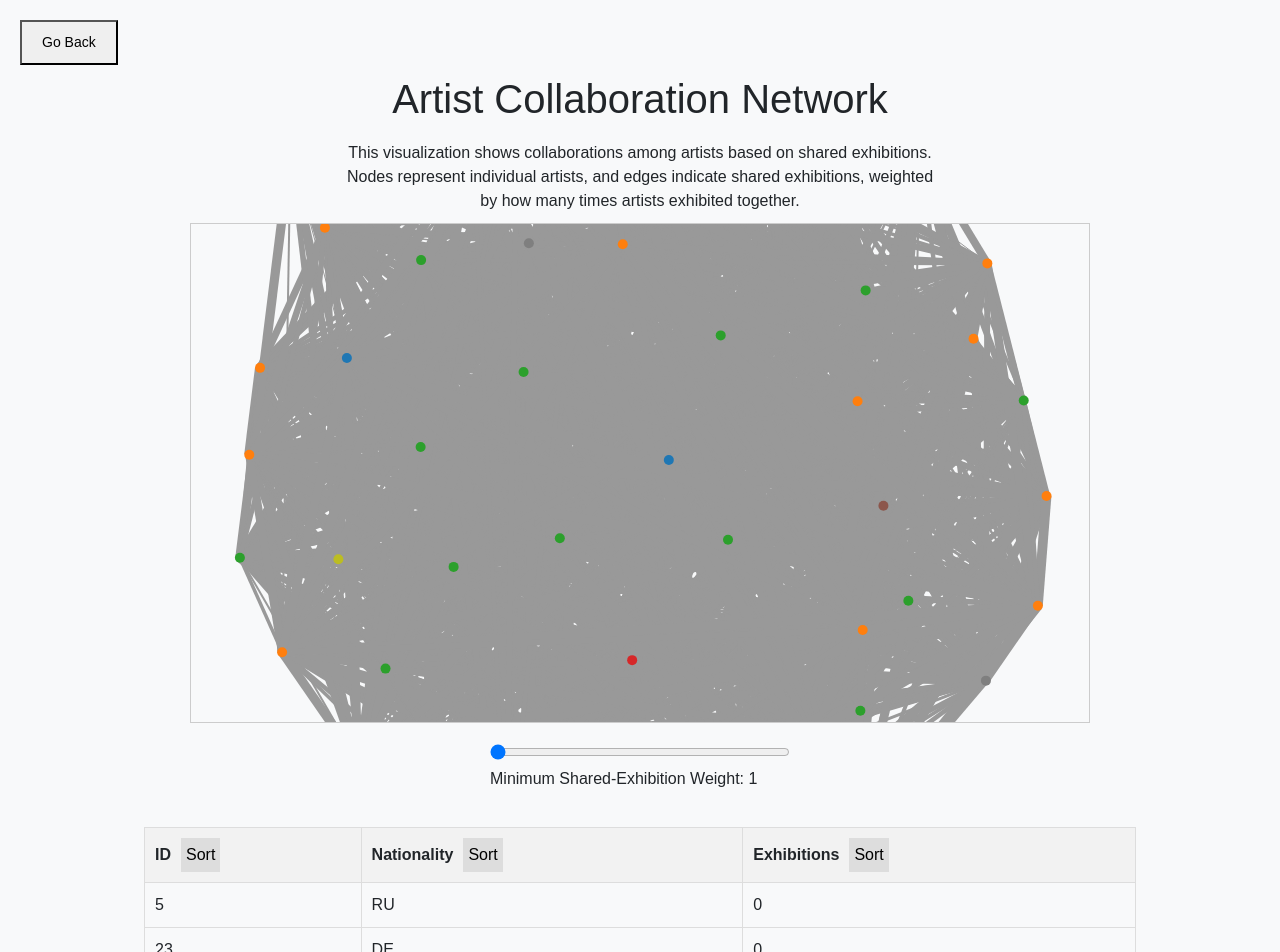
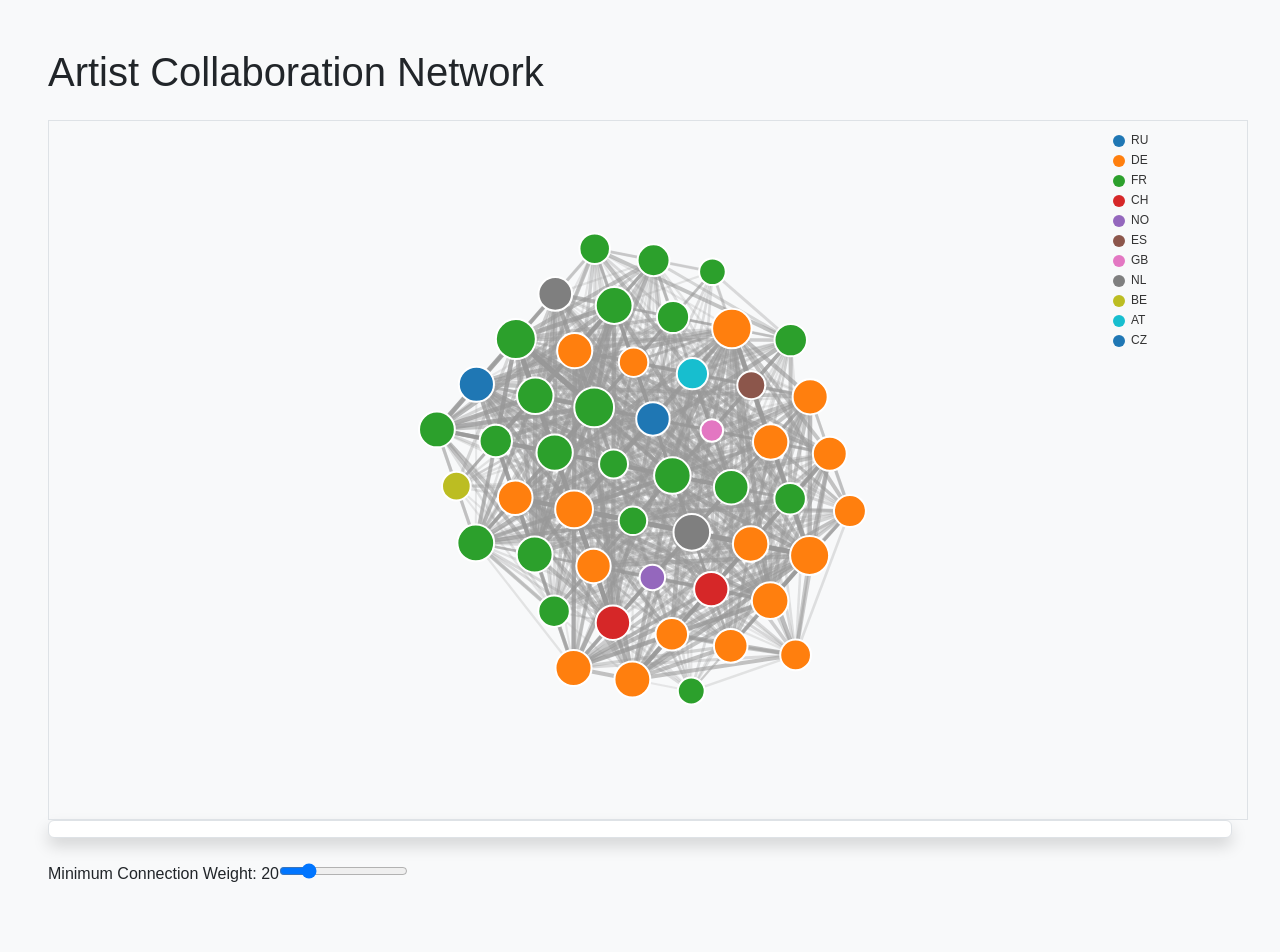
Before and after one commit to mtiessler/Geographical-Mapping-Visualizatior, a React (Create React App) app in the folder UE/Assignment_2/: page /graph in a window 1280 px wide. Shown: the top 952 px of the page. Built offline with nearby package versions, Linux system fonts and the light colour scheme.

Commit message:
added legends and fixed bugs

```diff
--- a/UE/Assignment_2/src/components/ArtVisCollaborationNetwork.tsx
+++ b/UE/Assignment_2/src/components/ArtVisCollaborationNetwork.tsx
@@ -1,23 +1,22 @@
 import React, { useEffect, useRef, useState } from 'react';
 import * as d3 from 'd3';
 
-// ------------------
-// Type Definitions
-// ------------------
+// Expanded type definitions to handle D3 force simulation properly
 interface NodeDatum extends d3.SimulationNodeDatum {
-  id: number; // numeric IDs
+  id: number;
   firstname?: string;
   lastname?: string;
   nationality?: string;
   exhibitions_count?: number;
-}
-
-// Extend the link type so that D3 knows source/target refer to NodeDatum
-interface LinkDatum extends d3.SimulationLinkDatum<NodeDatum> {
   weight?: number;
 }
 
-// The top-level JSON structure from /data/artvis_collaboration_network.json
+interface LinkDatum extends d3.SimulationLinkDatum<NodeDatum> {
+  source: number | NodeDatum;
+  target: number | NodeDatum;
+  weight?: number;
+}
+
 interface GraphData {
   nodes: NodeDatum[];
   links: LinkDatum[];
@@ -26,33 +25,38 @@ interface GraphData {
 const ArtVisCollaborationNetwork: React.FC = () => {
   const svgRef = useRef<SVGSVGElement | null>(null);
   const tooltipRef = useRef<HTMLDivElement | null>(null);
+  const [data, setData] = useState<GraphData | null>(null);
+  const [minEdgeWeight, setMinEdgeWeight] = useState<number>(20);
 
-  // -- State for data and user interactions --
-  const [data, setData] = useState<GraphData | null>(null);
-  const [minEdgeWeight, setMinEdgeWeight] = useState<number>(1);
-  const [sortConfig, setSortConfig] = useState<{
-    key: 'id' | 'nationality' | 'exhibitions_count';
-    direction: 'asc' | 'desc';
-  } | null>(null);
-
-  // Example: fetch node-link data
   const fetchCollaborationData = async () => {
     try {
-      // Adjust the path to your actual JSON file if needed
       const response = await fetch('/data/artist_collaboration_network.json');
       if (!response.ok) throw new Error('Failed to fetch network data');
       const jsonData: GraphData = await response.json();
 
-      // Convert node IDs to numbers, if they're not already
-      jsonData.nodes.forEach((n) => {
-        n.id = +n.id; // ensure numeric
+      // Calculate total weight of connections for each node
+      const nodeWeights = new Map<number, number>();
+      jsonData.links.forEach(link => {
+        const sourceId =
+          typeof link.source === 'object' ? link.source.id : link.source;
+        const targetId =
+          typeof link.target === 'object' ? link.target.id : link.target;
+        const weight = link.weight || 0;
+
+        if (typeof sourceId === 'number' && typeof targetId === 'number') {
+          nodeWeights.set(sourceId, (nodeWeights.get(sourceId) || 0) + weight);
+          if (sourceId !== targetId) {
+            nodeWeights.set(targetId, (nodeWeights.get(targetId) || 0) + weight);
+          }
+        }
       });
 
-      // Convert link sources/targets to numbers if needed
-      jsonData.links.forEach((link) => {
-        if (typeof link.source === 'string') link.source = +link.source;
-        if (typeof link.target === 'string') link.target = +link.target;
-      });
+      // Add weights to nodes
+      jsonData.nodes = jsonData.nodes.map(node => ({
+        ...node,
+        weight: nodeWeights.get(node.id) || 0,
+        exhibitions_count: nodeWeights.get(node.id) || 0
+      }));
 
       setData(jsonData);
     } catch (error) {
@@ -61,370 +65,204 @@ const ArtVisCollaborationNetwork: React.FC = () => {
     }
   };
 
+  const filteredData = () => {
+    if (!data) return { nodes: [], links: [] };
+
+    const validLinks = data.links.filter(link => {
+      const sourceId =
+        typeof link.source === 'object' ? link.source.id : link.source;
+      const targetId =
+        typeof link.target === 'object' ? link.target.id : link.target;
+      return (link.weight || 0) >= minEdgeWeight && sourceId !== targetId;
+    });
+
+    const usedNodeIds = new Set(
+      validLinks
+        .flatMap(link => {
+          const sourceId =
+            typeof link.source === 'object' ? link.source.id : link.source;
+          const targetId =
+            typeof link.target === 'object' ? link.target.id : link.target;
+          return [sourceId, targetId];
+        })
+        .filter((id): id is number => typeof id === 'number')
+    );
+
+    const validNodes = data.nodes.filter(node => usedNodeIds.has(node.id));
+    return { nodes: validNodes, links: validLinks };
+  };
+
   useEffect(() => {
     fetchCollaborationData();
   }, []);
 
-  // Utility to filter out edges below minEdgeWeight,
-  // so we keep a "filtered" version of the graph.
-  const filteredData = () => {
-    if (!data) return { nodes: [] as NodeDatum[], links: [] as LinkDatum[] };
-
-    // Filter links by weight, then derive the set of used node IDs (number).
-    const validLinks = data.links.filter(
-      (link) => (link.weight || 0) >= minEdgeWeight
-    );
-
-    const usedNodeIds = new Set<number>(
-      validLinks.flatMap((link) => [
-        typeof link.source === 'object'
-          ? (link.source as NodeDatum).id
-          : (link.source as number),
-        typeof link.target === 'object'
-          ? (link.target as NodeDatum).id
-          : (link.target as number),
-      ])
-    );
-
-    // Keep only nodes that appear in at least one link
-    const validNodes = data.nodes.filter((node) => usedNodeIds.has(node.id));
-    return { nodes: validNodes, links: validLinks };
-  };
-
-  // Table summary data (just a trivial example).
-  // We’ll show the node’s nationality and how many times it appears.
-  const summaryData = () => {
-    const { nodes } = filteredData();
-    let result = nodes.map((n) => ({
-      id: n.id,
-      nationality: n.nationality || 'Unknown',
-      exhibitions_count: n.exhibitions_count || 0,
-    }));
-
-    // Sort if needed
-    if (sortConfig) {
-      const { key, direction } = sortConfig;
-      result.sort((a, b) => {
-        if (a[key] < b[key]) return direction === 'asc' ? -1 : 1;
-        if (a[key] > b[key]) return direction === 'asc' ? 1 : -1;
-        return 0;
-      });
-    }
-    return result;
-  };
-
-  const handleSort = (key: 'id' | 'nationality' | 'exhibitions_count') => {
-    let direction: 'asc' | 'desc' = 'asc';
-    if (sortConfig && sortConfig.key === key && sortConfig.direction === 'asc') {
-      direction = 'desc';
-    }
-    setSortConfig({ key, direction });
-  };
-
-  // Optionally, export the summary as JSON
-  const exportData = () => {
-    const blob = new Blob([JSON.stringify(summaryData(), null, 2)], {
-      type: 'application/json',
-    });
-    const link = document.createElement('a');
-    link.href = URL.createObjectURL(blob);
-    link.download = 'collaboration_summary.json';
-    link.click();
-  };
-
-  // ---------------
-  // MAIN D3 RENDER
-  // ---------------
+  // D3 visualization code
   useEffect(() => {
     if (!data || !svgRef.current) return;
 
     const { nodes, links } = filteredData();
-
-    // Clear previous render
     const svg = d3.select(svgRef.current);
     svg.selectAll('*').remove();
 
-    // Tooltip
-    const tooltip = d3.select(tooltipRef.current);
+    // Make these bigger:
+    const width = 1200;
+    const height = 700;
 
-    // Dimensions
-    const width = 900;
-    const height = 500;
+    // Build a color scale by nationality (replacing undefined with "Unknown")
+    const uniqueNationalities = Array.from(
+      new Set(nodes.map(d => d.nationality || 'Unknown'))
+    );
+    const colorScale = d3
+      .scaleOrdinal<string>()
+      .domain(uniqueNationalities)
+      .range(d3.schemeCategory10);
 
-    // Create the force simulation with NodeDatum
+    // Create the force simulation
     const simulation = d3
       .forceSimulation<NodeDatum>(nodes)
       .force(
         'link',
         d3
           .forceLink<NodeDatum, LinkDatum>(links)
-          .id((d) => d.id)
-          .distance(500)
+          .id(d => d.id)
+          .distance(100)
       )
-      .force('charge', d3.forceManyBody().strength(-100))
+      .force('charge', d3.forceManyBody().strength(-200))
       .force('center', d3.forceCenter(width / 2, height / 2))
-      .force('collide', d3.forceCollide(25));
+      .force('collide', d3.forceCollide().radius(30));
 
-    // Prepare color or size scales:
-    // nationality might be undefined => fallback to "Unknown"
-    const nationalitySet = Array.from(
-      new Set(
-        nodes.map((n) => n.nationality || "Unknown")
-      )
-    );
-    const colorScale = d3
-      .scaleOrdinal<string>()
-      .domain(nationalitySet)
-      .range(d3.schemeCategory10);
-
-    // Node size by exhibitions_count
-    const maxExhibitions = d3.max(nodes, (d) => d.exhibitions_count || 0) || 1;
-    const sizeScale = d3.scaleSqrt().domain([0, maxExhibitions]).range([5, 30]);
-
-    // Create container group
     const g = svg.append('g');
 
-    // Edges
+    const maxWeight = d3.max(links, d => d.weight || 0) || 1;
+    const linkScale = d3
+      .scaleLinear()
+      .domain([minEdgeWeight, maxWeight])
+      .range([0.2, 1]);
+
+    // Draw links
     const linkSelection = g
       .selectAll<SVGLineElement, LinkDatum>('line')
       .data(links)
       .enter()
       .append('line')
       .attr('stroke', '#999')
-      .attr('stroke-width', (d) => Math.sqrt(d.weight || 1));
+      .attr('stroke-opacity', d => linkScale(d.weight || 0))
+      .attr('stroke-width', d => Math.sqrt((d.weight || 1) / 5));
 
-    // Nodes
+    // Draw nodes (circle size depends on exhibitions_count)
+    const maxExhibitions = d3.max(nodes, d => d.exhibitions_count || 0) || 1;
+    const sizeScale = d3
+      .scaleSqrt()
+      .domain([0, maxExhibitions])
+      .range([5, 20]);
+
     const nodeSelection = g
       .selectAll<SVGCircleElement, NodeDatum>('circle')
       .data(nodes)
       .enter()
       .append('circle')
-      .attr('r', (d) => sizeScale(d.exhibitions_count || 0))
-      .attr('fill', (d) => colorScale(d.nationality || 'Unknown'))
+      .attr('r', d => sizeScale(d.exhibitions_count || 0))
+      .attr('fill', d => colorScale(d.nationality || 'Unknown'))
+      .attr('stroke', '#fff')
+      .attr('stroke-width', 2);
+
+    // Tooltips
+    const tooltip = d3.select(tooltipRef.current);
+    nodeSelection
       .on('mouseover', (event, d) => {
-        tooltip
-          .style('visibility', 'visible')
-          .html(`
-            <strong>${d.firstname || ''} ${d.lastname || ''}</strong><br/>
-            Nationality: ${d.nationality || 'Unknown'}<br/>
-            Exhibitions: ${d.exhibitions_count || 0}<br/>
+        tooltip.style('visibility', 'visible').html(`
+          <strong>${d.firstname} ${d.lastname}</strong><br/>
+          Nationality: ${d.nationality}<br/>
+          Total Exhibitions: ${d.exhibitions_count}<br/>
         `);
       })
-      .on('mousemove', (event) => {
+      .on('mousemove', event => {
         tooltip
           .style('top', `${event.pageY + 10}px`)
           .style('left', `${event.pageX + 10}px`);
       })
       .on('mouseout', () => {
         tooltip.style('visibility', 'hidden');
-      })
-      .call(
-        d3
-          .drag<SVGCircleElement, NodeDatum>()
-          .on('start', (event, d) => {
-            if (!event.active) simulation.alphaTarget(0.3).restart();
-            d.fx = d.x;
-            d.fy = d.y;
-          })
-          .on('drag', (event, d) => {
-            d.fx = event.x;
-            d.fy = event.y;
-          })
-          .on('end', (event, d) => {
-            if (!event.active) simulation.alphaTarget(0);
-            d.fx = null;
-            d.fy = null;
-          })
-      );
+      });
 
-    // Zoom handling
+    // Build legend in the top-right
+    const legendG = svg
+      .append('g')
+      .attr('class', 'legend')
+      .attr('transform', `translate(${width - 130}, 20)`);
+
+    uniqueNationalities.forEach((nat, i) => {
+      const legendRow = legendG
+        .append('g')
+        .attr('transform', `translate(0, ${i * 20})`);
+
+      legendRow
+        .append('circle')
+        .attr('r', 6)
+        .attr('fill', colorScale(nat));
+
+      legendRow
+        .append('text')
+        .attr('x', 12)
+        .attr('y', 3)
+        .text(nat)
+        .attr('font-size', '12px')
+        .attr('fill', '#333');
+    });
+
+    // Zoom
     const zoom = d3
       .zoom<SVGSVGElement, unknown>()
-      .scaleExtent([0.5, 8])
-      .on('zoom', (event) => {
+      .scaleExtent([0.5, 4])
+      .on('zoom', event => {
         g.attr('transform', event.transform);
       });
-
     svg.call(zoom);
 
-    // Ticking the simulation
+    // Simulation tick
     simulation.on('tick', () => {
       linkSelection
-        .attr('x1', (d) => ((d.source as NodeDatum).x ?? 0))
-        .attr('y1', (d) => ((d.source as NodeDatum).y ?? 0))
-        .attr('x2', (d) => ((d.target as NodeDatum).x ?? 0))
-        .attr('y2', (d) => ((d.target as NodeDatum).y ?? 0));
+        .attr('x1', d => (d.source as NodeDatum).x || 0)
+        .attr('y1', d => (d.source as NodeDatum).y || 0)
+        .attr('x2', d => (d.target as NodeDatum).x || 0)
+        .attr('y2', d => (d.target as NodeDatum).y || 0);
 
       nodeSelection
-        .attr('cx', (d) => d.x ?? 0)
-        .attr('cy', (d) => d.y ?? 0);
+        .attr('cx', d => d.x || 0)
+        .attr('cy', d => d.y || 0);
     });
-  }, [data, minEdgeWeight, sortConfig]);
+  }, [data, minEdgeWeight]);
 
   return (
-    <div
-      style={{
-        padding: '20px',
-        display: 'flex',
-        flexDirection: 'column',
-        alignItems: 'center',
-      }}
-    >
-      <button
-        style={{
-          alignSelf: 'flex-start',
-          marginBottom: '10px',
-          padding: '10px 20px',
-          fontSize: '14px',
-          cursor: 'pointer',
-        }}
-        onClick={() => (window.location.href = '/')}
-      >
-        Go Back
-      </button>
+    <div className="p-5 flex flex-col items-center">
+      <h1 className="text-2xl font-bold mb-4">Artist Collaboration Network</h1>
 
-      <h1>Artist Collaboration Network</h1>
-      <p style={{ maxWidth: '600px', textAlign: 'center', margin: '10px 0' }}>
-        This visualization shows collaborations among artists based on shared
-        exhibitions. Nodes represent individual artists, and edges indicate
-        shared exhibitions, weighted by how many times artists exhibited
-        together.
-      </p>
-
-      <div
-        style={{ display: 'flex', alignItems: 'center', justifyContent: 'center' }}
-      >
+      {/* Remove `max-w-4xl` and let width expand */}
+      <div className="w-full">
         <svg
           ref={svgRef}
-          width={900}
-          height={500}
-          style={{ border: '1px solid #ccc' }}
+          width={1200}
+          height={700}
+          className="border border-gray-300"
         />
-      </div>
-
-      {/* Tooltip Div */}
         <div
           ref={tooltipRef}
-        style={{
-          position: 'absolute',
-          visibility: 'hidden',
-          background: '#fff',
-          padding: '5px',
-          border: '1px solid #ccc',
-          borderRadius: '4px',
-          pointerEvents: 'none',
-          zIndex: 10,
-        }}
-      ></div>
-
-      {/* Filters */}
-      <div
-        style={{
-          display: 'flex',
-          justifyContent: 'space-around',
-          width: '100%',
-          marginTop: '20px',
-        }}
-      >
-        <div>
+          className="absolute hidden bg-white p-2 border border-gray-300 rounded shadow"
+        />
+        <div className="mt-4">
+          <label className="block mb-2">
+            Minimum Connection Weight: {minEdgeWeight}
             <input
               type="range"
               min="1"
-            max="35"
+              max="100"
               value={minEdgeWeight}
-            onChange={(e) => setMinEdgeWeight(parseInt(e.target.value, 10))}
-            style={{ width: '300px' }}
+              onChange={e => setMinEdgeWeight(parseInt(e.target.value))}
+              className="w-full"
             />
-          <p>Minimum Shared-Exhibition Weight: {minEdgeWeight}</p>
+          </label>
         </div>
       </div>
-
-      {/* Data Table */}
-      <table
-        style={{
-          marginTop: '20px',
-          borderCollapse: 'collapse',
-          width: '80%',
-          textAlign: 'left',
-        }}
-      >
-        <thead>
-          <tr style={{ backgroundColor: '#f2f2f2' }}>
-            <th style={{ padding: '10px', border: '1px solid #ddd' }}>
-              ID
-              <button
-                onClick={() => handleSort('id')}
-                style={{
-                  marginLeft: '10px',
-                  backgroundColor: '#ddd',
-                  border: 'none',
-                  cursor: 'pointer',
-                  padding: '5px',
-                }}
-              >
-                Sort
-              </button>
-            </th>
-            <th style={{ padding: '10px', border: '1px solid #ddd' }}>
-              Nationality
-              <button
-                onClick={() => handleSort('nationality')}
-                style={{
-                  marginLeft: '10px',
-                  backgroundColor: '#ddd',
-                  border: 'none',
-                  cursor: 'pointer',
-                  padding: '5px',
-                }}
-              >
-                Sort
-              </button>
-            </th>
-            <th style={{ padding: '10px', border: '1px solid #ddd' }}>
-              Exhibitions
-              <button
-                onClick={() => handleSort('exhibitions_count')}
-                style={{
-                  marginLeft: '10px',
-                  backgroundColor: '#ddd',
-                  border: 'none',
-                  cursor: 'pointer',
-                  padding: '5px',
-                }}
-              >
-                Sort
-              </button>
-            </th>
-          </tr>
-        </thead>
-        <tbody>
-          {summaryData().map((entry, index) => (
-            <tr key={index}>
-              <td style={{ padding: '10px', border: '1px solid #ddd' }}>
-                {entry.id}
-              </td>
-              <td style={{ padding: '10px', border: '1px solid #ddd' }}>
-                {entry.nationality}
-              </td>
-              <td style={{ padding: '10px', border: '1px solid #ddd' }}>
-                {entry.exhibitions_count}
-              </td>
-            </tr>
-          ))}
-        </tbody>
-      </table>
-
-      <button
-        style={{
-          marginTop: '20px',
-          padding: '10px 20px',
-          fontSize: '14px',
-          cursor: 'pointer',
-        }}
-        onClick={exportData}
-      >
-        Export Data
-      </button>
     </div>
   );
 };
```
Lines whose indentation alone changed are shown as unchanged.
